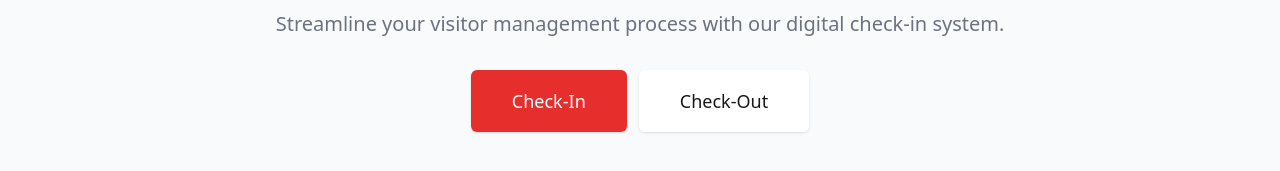
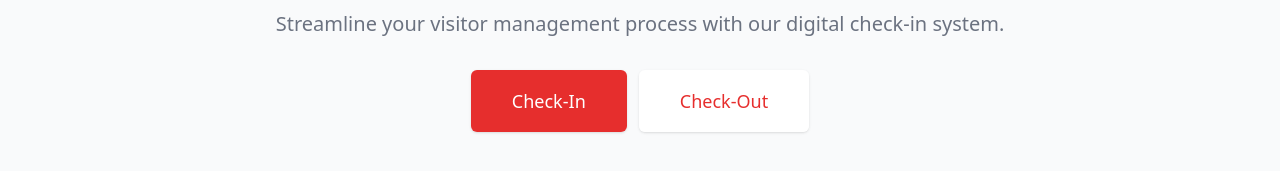
Before and after one commit to StaeyKay/visitormanagement-app, a React (Vite) app: page / in a window 1280 px wide. Shown: the part 433-604 px from the top of the page. Built offline with nearby package versions, Linux system fonts and the light colour scheme.

Commit message:
edited the nav bar appearance

```diff
--- a/src/components/ui/navbar.jsx
+++ b/src/components/ui/navbar.jsx
@@ -15,19 +15,19 @@ const Navbar = () => {
           <div className="flex space-x-4">
             <Link
               to="checkin"
-              className="inline-flex items-center px-3 py-2 text-sm font-medium text-gray-700 hover:text-primary"
+              className="inline-flex items-center px-3 py-2 text-sm font-medium text-gray-700 hover:text-[#E62E2D]"
             >
               Check In
             </Link>
             <Link
               to="checkout"
-              className="inline-flex items-center px-3 py-2 text-sm font-medium text-gray-700 hover:text-primary"
+              className="inline-flex items-center px-3 py-2 text-sm font-medium text-gray-700 hover:text-[#E62E2D]"
             >
               Check Out
             </Link>
             <Link
               to="/dashboard"
-              className="inline-flex items-center px-3 py-2 text-sm font-medium text-gray-700 hover:text-primary"
+              className="inline-flex items-center px-3 py-2 text-sm font-medium text-gray-700 hover:text-[#E62E2D]"
             >
               Dashboard
             </Link>
--- a/src/pages/welcome.jsx
+++ b/src/pages/welcome.jsx
@@ -27,7 +27,7 @@ const Welcome = () => {
             <div className="mt-3 rounded-md shadow sm:mt-0 sm:ml-3">
               <button
                 onClick={() => navigate("/checkout")}
-                className="w-full flex items-center justify-center px-8 py-3 border border-transparent text-base text-[#E62E2D] font-medium rounded-md text-primary bg-white hover:bg-gray-50 md:py-4 md:text-lg md:px-10"
+                className="w-full flex items-center justify-center px-8 py-3 border border-transparent text-base text-[#E62E2D] font-medium rounded-md bg-white hover:bg-gray-50 md:py-4 md:text-lg md:px-10"
               >
                 Check-Out
               </button>
```
